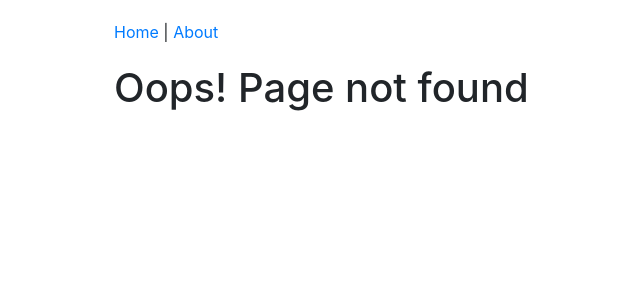
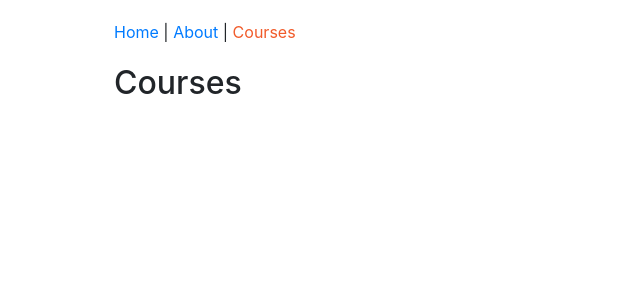
Before and after one commit to alayor/react_redux_pluralsight, a React app: page /courses in a window 1280 px wide. Before the commit this address had no page. Shown: the top 300 px of the page, without its empty margins (116-756 px from the left). Built offline with nearby package versions, Linux system fonts and the light colour scheme; the HTML template or start-up script is replaced by a standard one.

Commit message:
add courses page

```diff
--- a/src/components/App.js
+++ b/src/components/App.js
@@ -4,6 +4,7 @@
 import HomePage from './home/HomePage'
 import AboutPage from './about/AboutPage'
 import PageNotFount from './PageNotFound'
+import CoursesPage from './courses/CoursesPage'
 
 function App() {
   return (
@@ -12,6 +13,7 @@
       <Switch>
         <Route exact path="/" component={HomePage} />
         <Route path="/about" component={AboutPage} />
+        <Route path="/courses" component={CoursesPage} />
         <Route component={PageNotFount} />
       </Switch>
     </div>
--- a/src/components/common/Header.js
+++ b/src/components/common/Header.js
@@ -13,6 +13,10 @@
       <NavLink to="/about" activeStyle={activeStyle}>
         About
       </NavLink>
+      {' | '}
+      <NavLink to="/courses" activeStyle={activeStyle}>
+        Courses
+      </NavLink>
     </nav>
   )
 }
--- /dev/null
+++ b/src/components/courses/CoursesPage.js
@@ -0,0 +1,9 @@
+import React from 'react'
+
+class CoursesPage extends React.Component {
+  render() {
+    return <h2>Courses</h2>
+  }
+}
+
+export default CoursesPage
```
